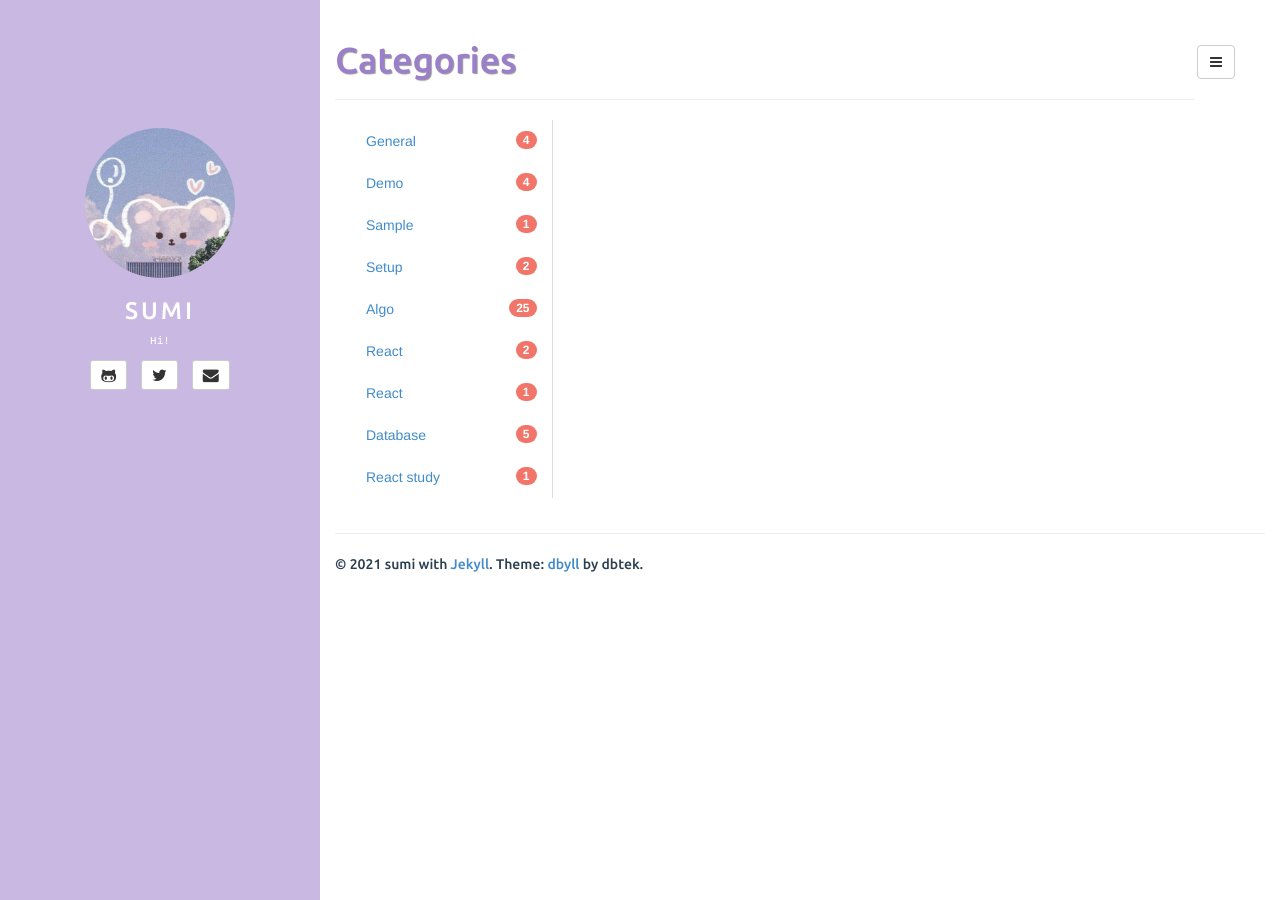
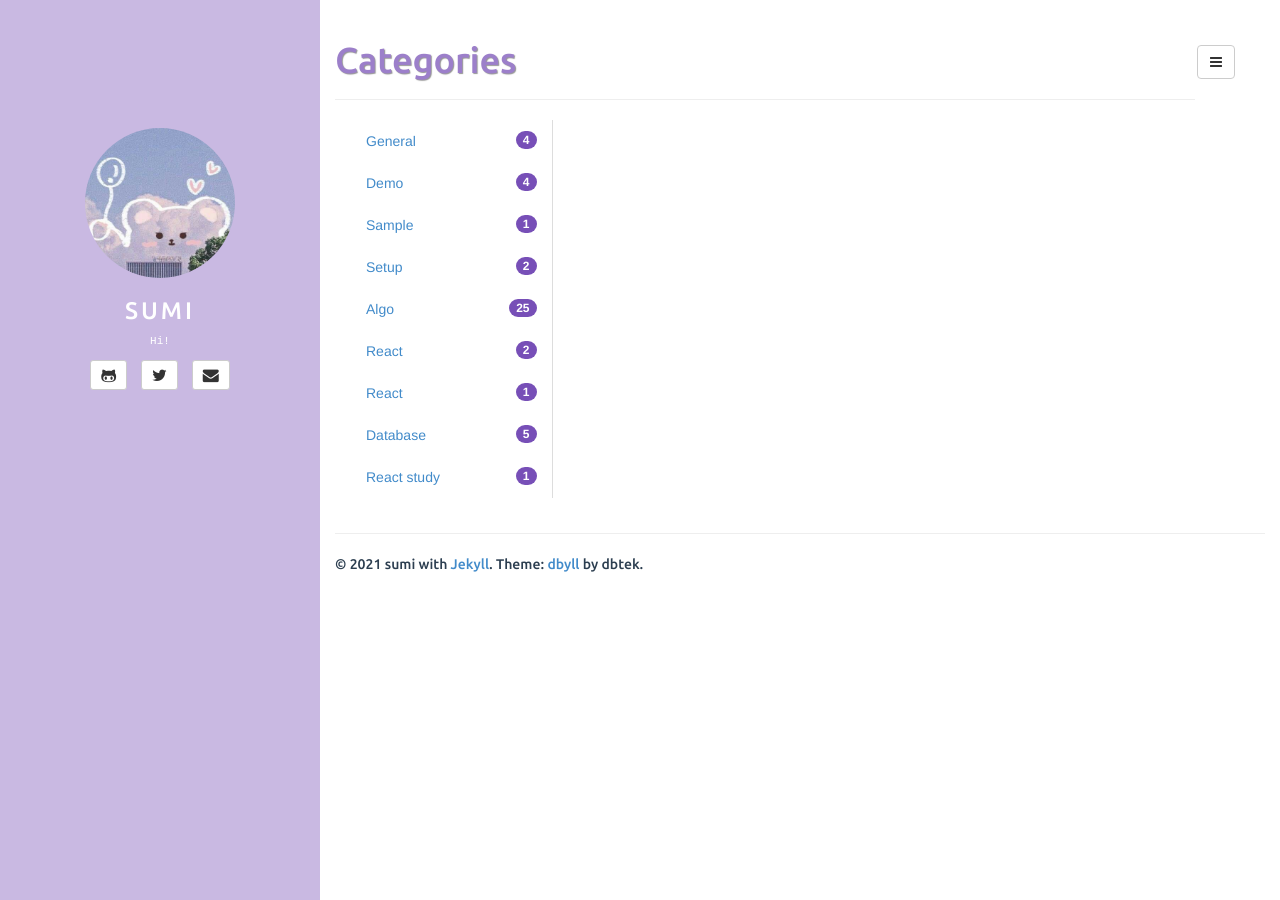
Before and after one commit to sumi-0011/sumi-0011.github.io, a Jekyll site: the page built from categories.html, in a window 1280 px wide. Built offline with Jekyll 4.4.1, drawn with Linux system fonts in a browser that asks for light colours.

Commit message:
Update style.css

```diff
--- a/assets/css/style.css
+++ b/assets/css/style.css
@@ -123,7 +123,7 @@ article.home h4,
 article.home h5,
 article.home h6 {
 	font-family: 'Ubuntu', sans-serif;
-	/* color: #FF6666; */
+	/* color: ; *FF6666*/
 }
 
 article.home h1 a,
@@ -172,7 +172,7 @@ footer {
     border-radius: 4px 0 0 4px;
 }
 
-.badge { background: #F2756A; }
+.badge { background: #774fb7; }
 
 #nav-menu{
     position: fixed;
```
